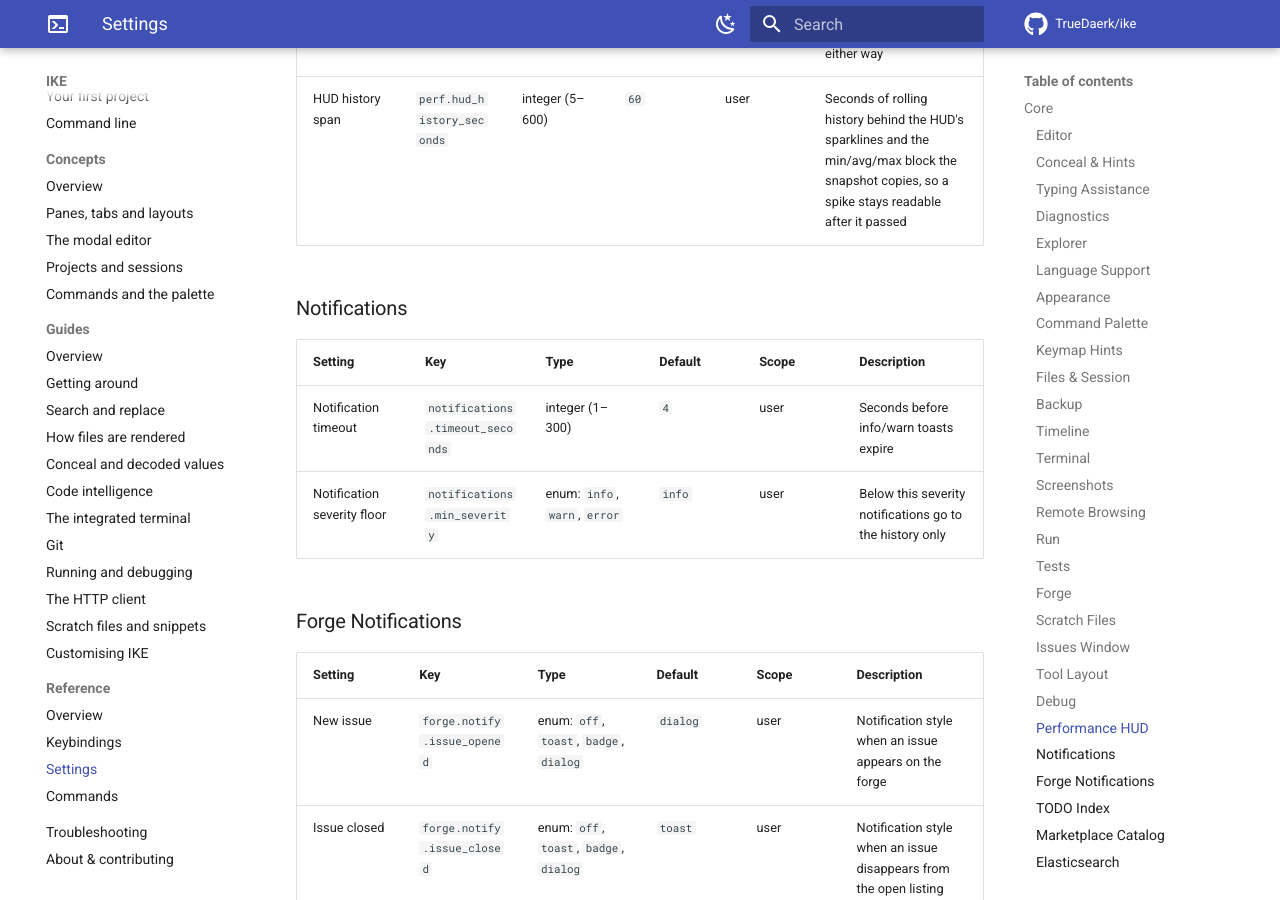
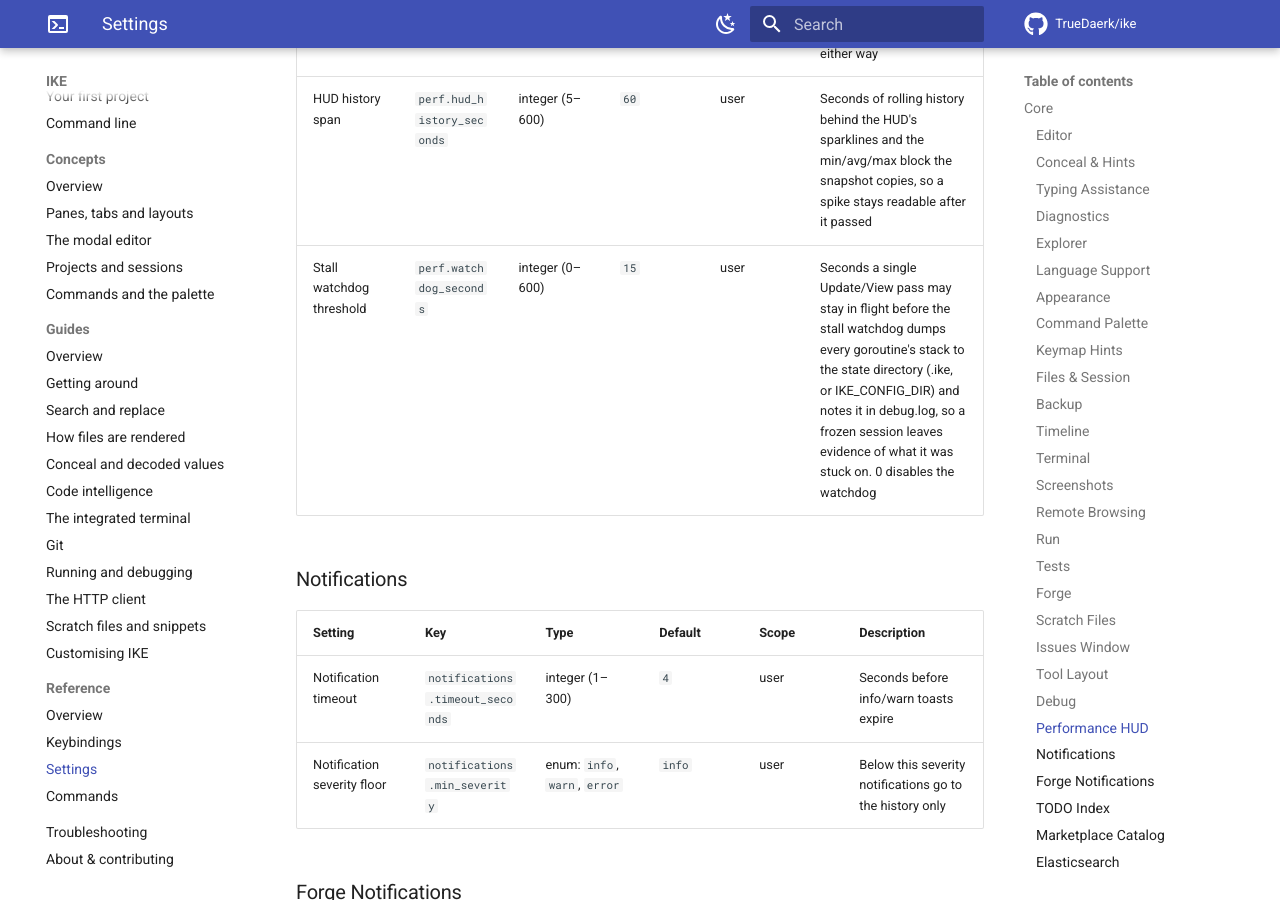
Before and after one commit to TrueDaerk/ike, an MkDocs documentation site: the page built from userdocs/reference/settings.md, in a window 1280 px wide and 900 px high, scrolled down 30412 px. Built offline with MkDocs 1.6.1 and Material for MkDocs 9.7.7, drawn with Linux system fonts in a browser that asks for light colours; comment, search, counter and statistics services are not loaded.

Commit message:
docs(reference): regenerate settings table for perf.watchdog_seconds (#2163)

```diff
--- a/userdocs/reference/settings.md
+++ b/userdocs/reference/settings.md
@@ -281,6 +281,7 @@ secrets — are documented together, with screenshots, in
 |---|---|---|---|---|---|
 | HUD refresh interval | `perf.hud_interval_ms` | integer (100–10000) | `1000` | user | Milliseconds between HUD samples. This is also the wake rate the open HUD costs the program, so a very short interval shows up in the numbers it reports; the HUD counts its own tick either way |
 | HUD history span | `perf.hud_history_seconds` | integer (5–600) | `60` | user | Seconds of rolling history behind the HUD's sparklines and the min/avg/max block the snapshot copies, so a spike stays readable after it passed |
+| Stall watchdog threshold | `perf.watchdog_seconds` | integer (0–600) | `15` | user | Seconds a single Update/View pass may stay in flight before the stall watchdog dumps every goroutine's stack to the state directory (.ike, or IKE_CONFIG_DIR) and notes it in debug.log, so a frozen session leaves evidence of what it was stuck on. 0 disables the watchdog |
 
 ### Notifications
 
```
